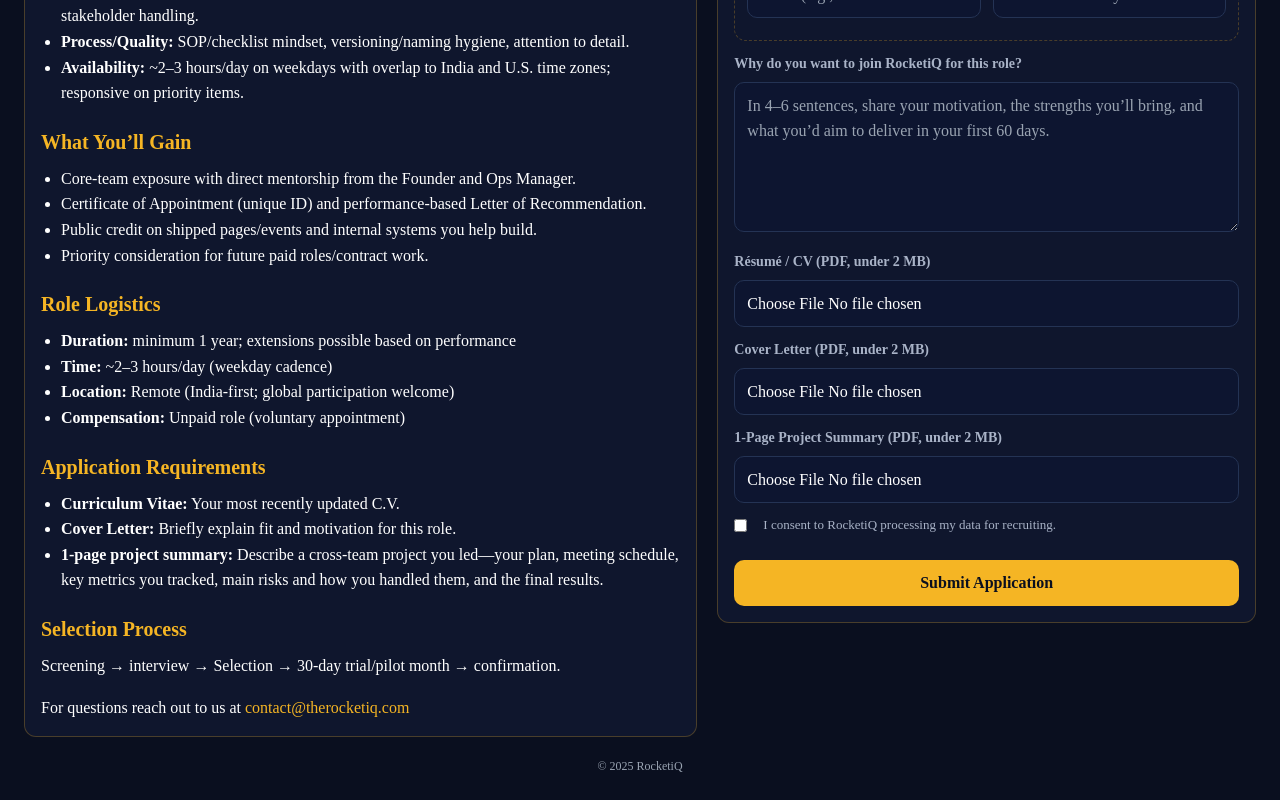
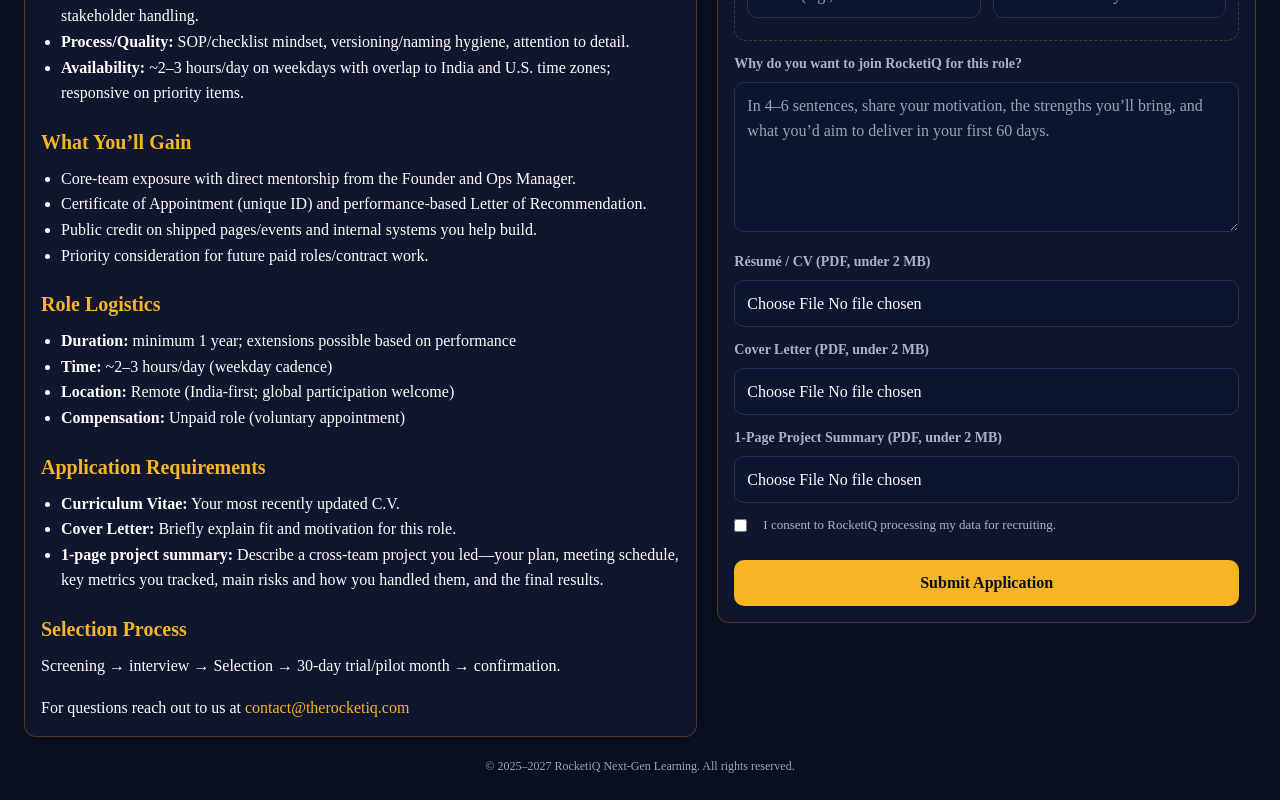
Before and after one commit to RocketiQ/nextjs-boilerplate, a Next.js app: page /business-operations-associate in a window 1280 px wide. Shown: the part 1418-2218 px from the top of the page. Built offline with nearby package versions, Linux system fonts and the light colour scheme; no server answers.

Commit message:
Update page.tsx

```diff
--- a/app/business-operations-associate/page.tsx
+++ b/app/business-operations-associate/page.tsx
@@ -340,7 +340,7 @@
         </div>
 
         <p style={{ textAlign: 'center', color: '#9aa4b2', fontSize: 12, marginTop: 20 }}>
-          © {new Date().getFullYear()} RocketiQ
+          © 2025–2027 RocketiQ Next-Gen Learning. All rights reserved.
         </p>
       </div>
     </main>
```
